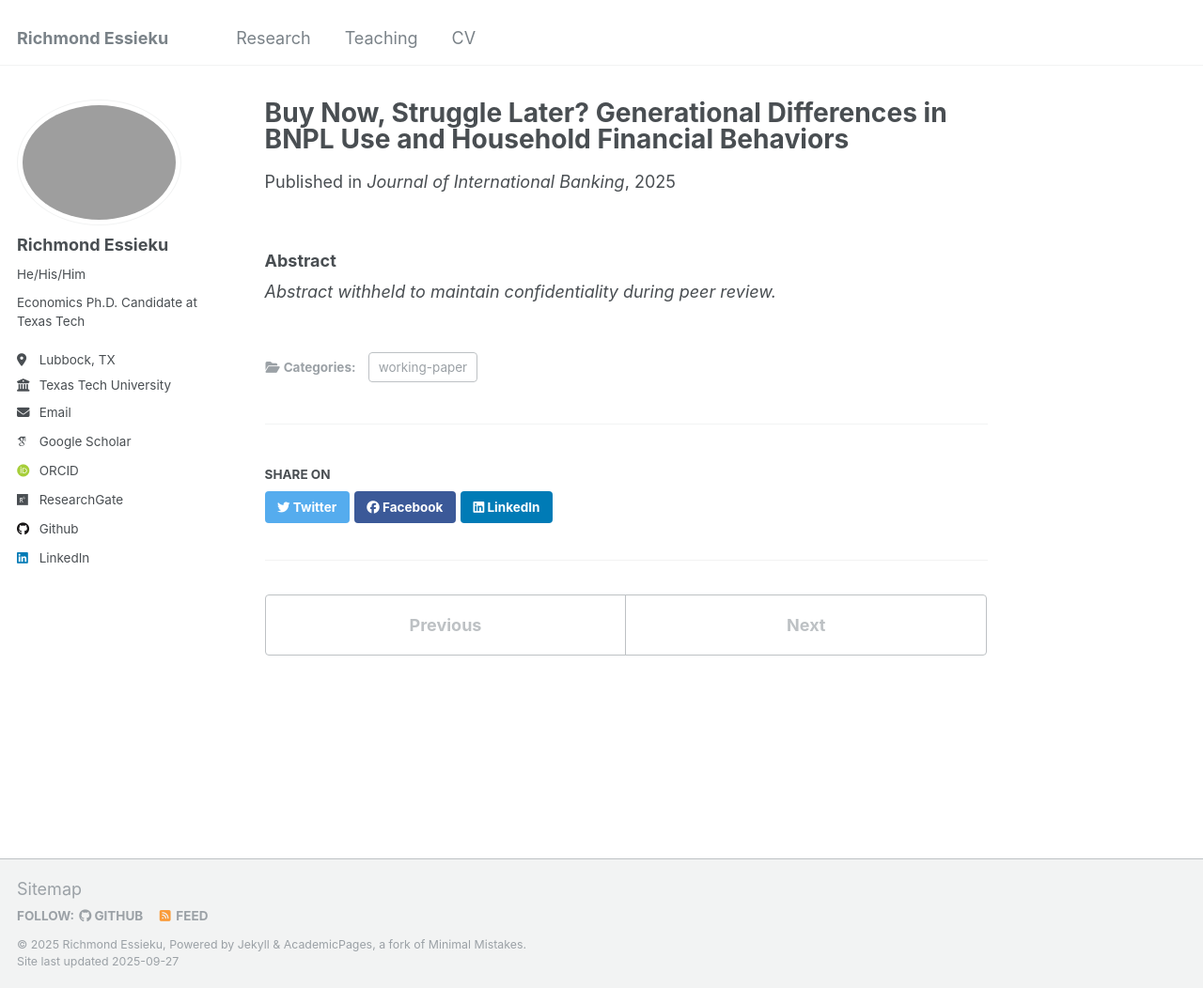
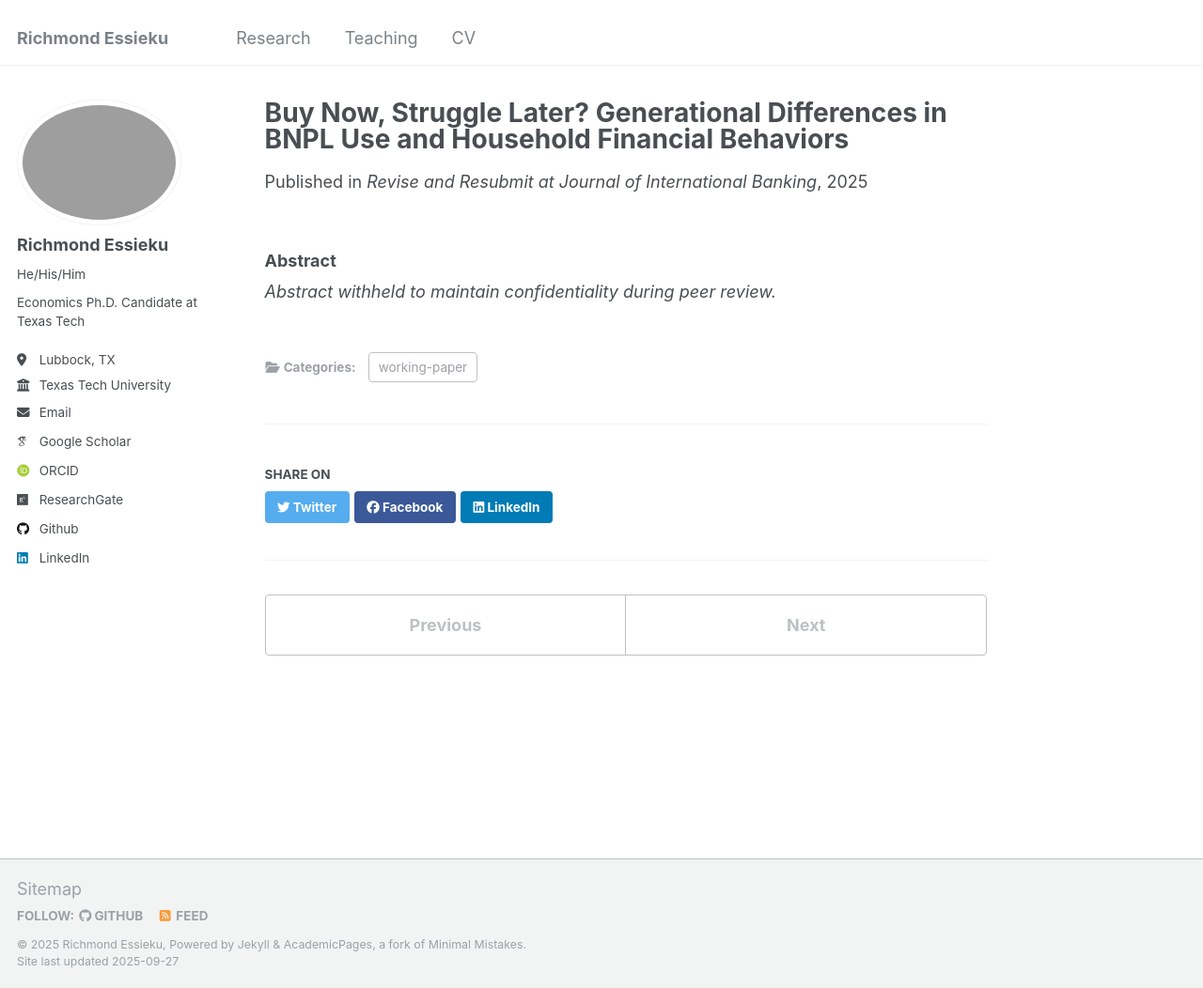
Before and after one commit to essieku/essieku.github.io, a Jekyll site: the page built from _publications/Others1.md, in a window 1280 px wide and 1052 px high. Shown: the whole window at 94% size. Built offline with Jekyll 4.4.1, drawn with Linux system fonts in a browser that asks for light colours; some web fonts are replaced.

Commit message:
Update Others1.md

```diff
--- a/_publications/Others1.md
+++ b/_publications/Others1.md
@@ -5,7 +5,7 @@ category: working-paper
 permalink: /publication/bnpl-generations
 excerpt: '"Buy Now, Pay Later (BNPL) promises instant gratification, but does it quietly erode financial resilience across generations? Drawing on U.S. household data, this study uncovers that BNPL use is strongly tied to unhealthy short-term financial behaviors like mounting credit card debt and weaker emergency savings particularly among older cohorts. Yet, its influence on long-term planning, such as investment and retirement, appears negligible. By revealing how hyperbolic discounting shapes financial choices differently for Boomers, Gen X, Millennials, and Gen Z, this paper highlights an urgent need for tailored financial literacy programs and regulatory oversight to safeguard households in an era of frictionless credit" (Joint with Prince Bosompem), <em> Revise &amp; Resubmit <em>'
 date: 2025-02-26
-venue: 'Journal of International Banking'
+venue: 'Revise and Resubmit at Journal of International Banking'
 # slidesurl: ''
 ---
 ### Abstract
```
